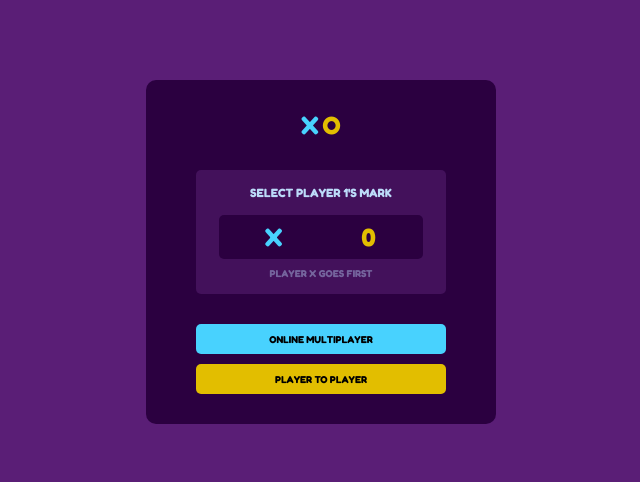
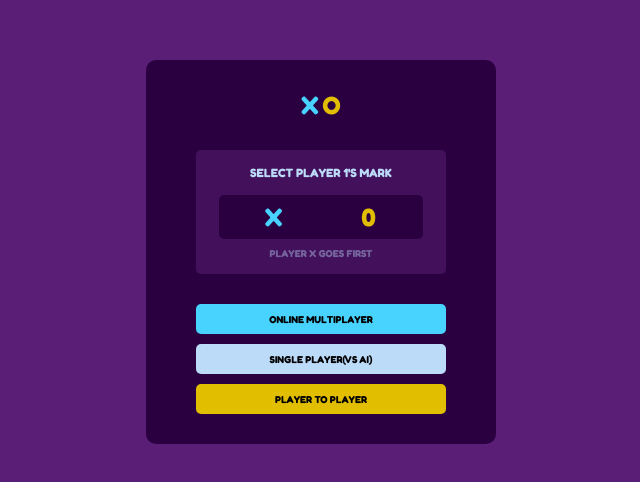
Before and after one commit to tlhalesebaeng/AI-Powered-Tic-Tac-Toe, a React (Vite) app in the folder frontend/: page /type in a window 1280 px wide. Shown: the part 148-630 px from the top of the page, without its empty margins (319-959 px from the left). Built offline with nearby package versions, Linux system fonts and the light colour scheme; no server answers.

Commit message:
Preparing for AI Implementation

```diff
--- a/frontend/src/App.jsx
+++ b/frontend/src/App.jsx
@@ -33,6 +33,10 @@ const router = createBrowserRouter([
                 path: '/type/online',
                 element: <CreateSession />,
             },
+            {
+                path: '/type/ai',
+                element: <GamePage />,
+            },
         ],
     },
 ]);
--- a/frontend/src/components/GameType.jsx
+++ b/frontend/src/components/GameType.jsx
@@ -18,18 +18,14 @@ export default function GameType({ onSelectGameType }) {
             >
                 Online Multiplayer
             </button>
-            {false && (
             <button
                 onClick={() => onSelectGameType('single player')}
                 className={`btn-select-game-type draw-color ${
-                        gameType === 'single player'
-                            ? 'selected-game-type'
-                            : null
+                    gameType === 'single player' ? 'selected-game-type' : null
                 }`}
             >
                 Single player(vs AI)
             </button>
-            )}
             <button
                 onClick={() => onSelectGameType('player to player')}
                 className={`btn-select-game-type player-o-color ${
--- a/frontend/src/pages/TypesSelection.jsx
+++ b/frontend/src/pages/TypesSelection.jsx
@@ -17,6 +17,8 @@ export default function TypesSelection() {
             navigate('/type/online');
         } else if (gameType === 'player to player') {
             navigate('/game');
+        } else if (gameType === 'single player') {
+            navigate('/type/ai');
         }
     }
 
```
Lines whose indentation alone changed are shown as unchanged.
